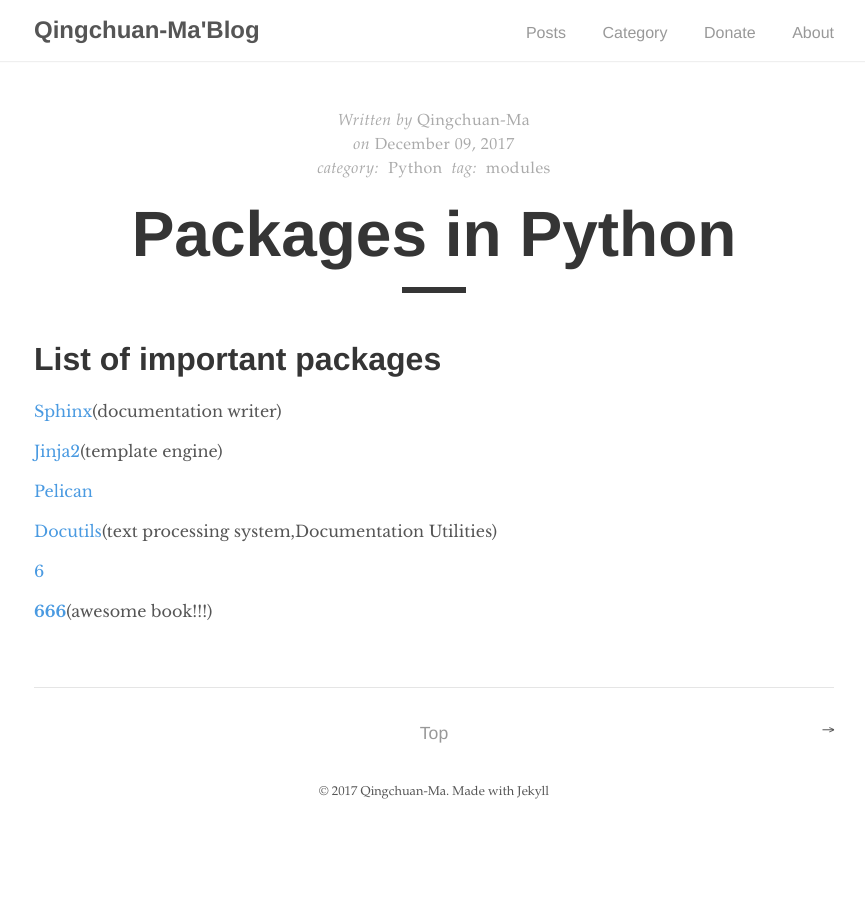
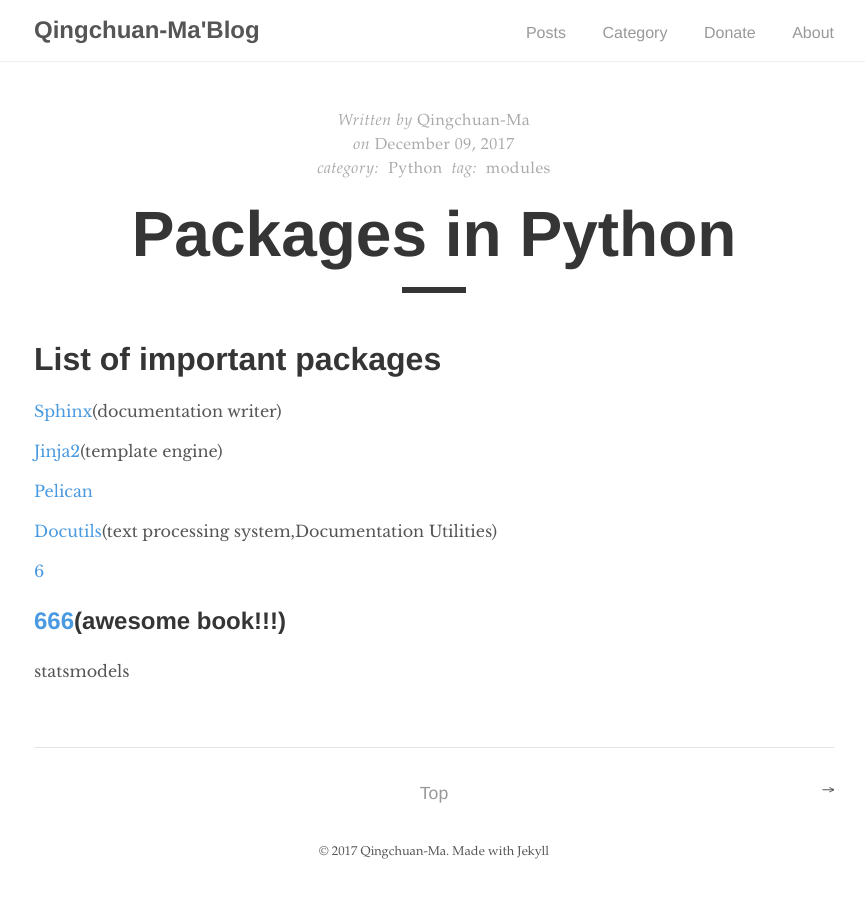
Before and after one commit to Qingchuan-Ma/blog, a Jekyll site: the page built from _posts/python/2017-12-09-python-packages.md, in a window 1280 px wide. Shown: the whole page, without its empty margins (206-1071 px from the left). Built offline with Jekyll 4.4.1, drawn with Linux system fonts in a browser that asks for light colours.

Commit message:
Update 2017-12-09-python-packages.md

```diff
--- a/_posts/python/2017-12-09-python-packages.md
+++ b/_posts/python/2017-12-09-python-packages.md
@@ -19,4 +19,7 @@
 
 [6](https://www.zhihu.com/question/24590883)
 
-[**666**](https://github.com/sindresorhus/awesome)(awesome book!!!)
+## [**666**](https://github.com/sindresorhus/awesome)(awesome book!!!)
+
+
+statsmodels
```
